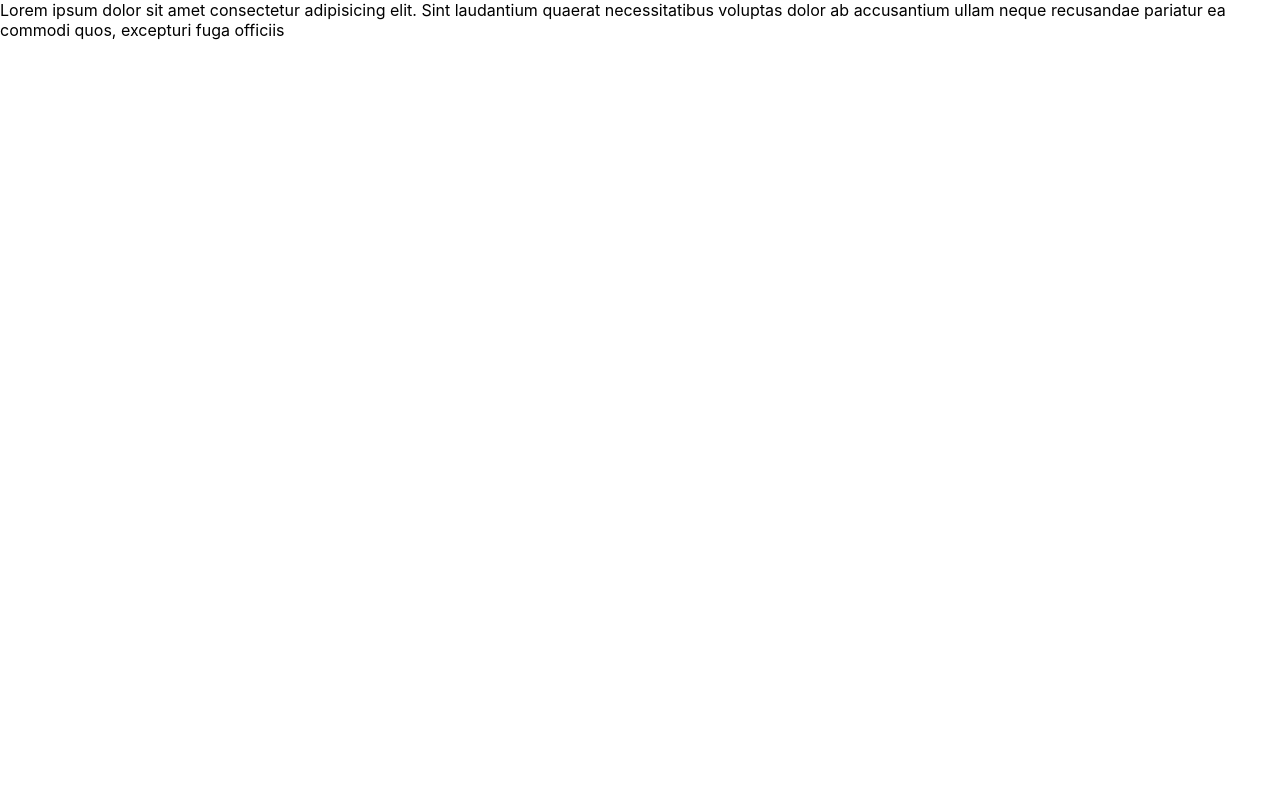
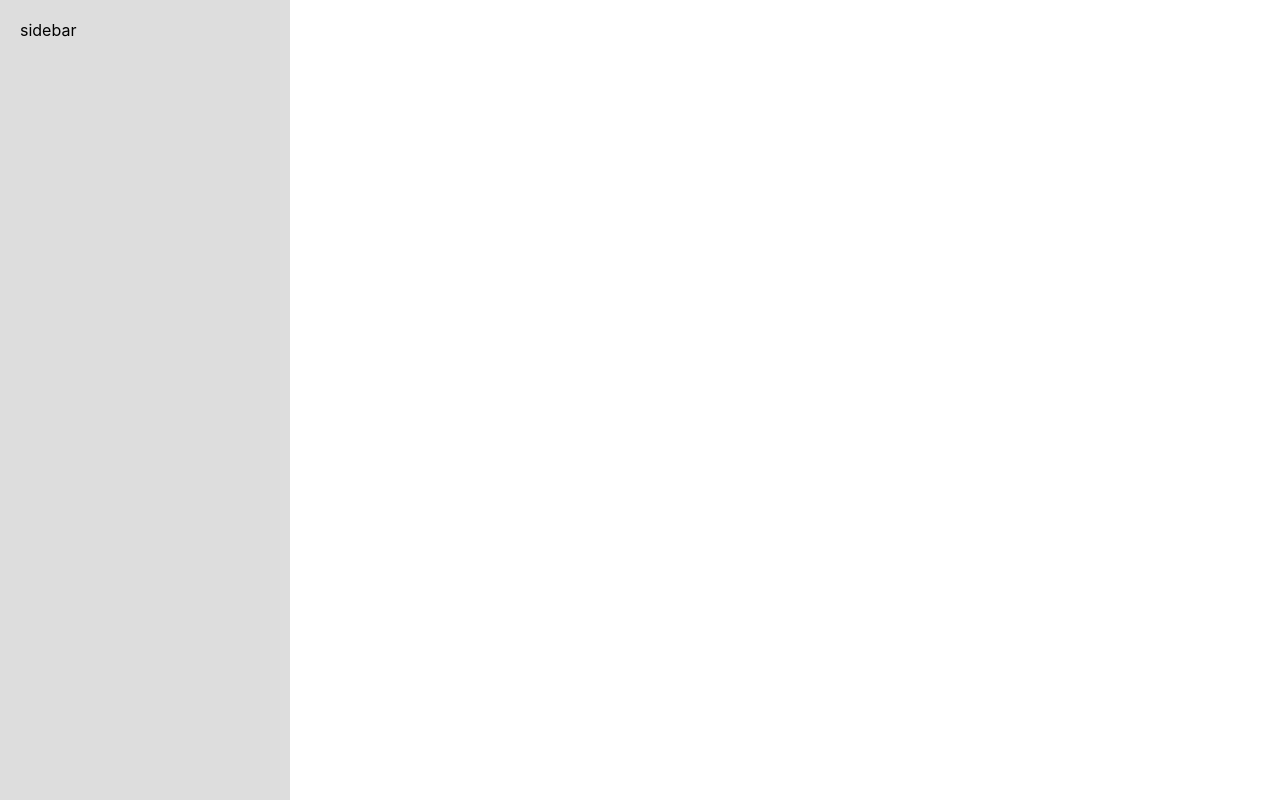
Before and after one commit to swizaesar/react-components, a React (Create React App) app: page / in a window 1280 px wide. Built offline with nearby package versions, Linux system fonts and the light colour scheme.

Commit message:
statring for develop

```diff
--- a/package.json
+++ b/package.json
@@ -7,6 +7,7 @@
     "@testing-library/react": "^9.3.2",
     "@testing-library/user-event": "^7.1.2",
     "bootstrap": "^4.5.2",
+    "prop-types": "^15.7.2",
     "react": "^16.13.1",
     "react-dom": "^16.13.1",
     "react-router-dom": "^5.2.0",
--- /dev/null
+++ b/src/Components/Sidebar/index.js
@@ -0,0 +1,7 @@
+import React from "react";
+import Style from "./style";
+
+const Sidebar = ({ routes = [] }) => {
+    return <Style>sidebar</Style>;
+};
+export default Sidebar;
--- /dev/null
+++ b/src/Components/Sidebar/style.js
@@ -0,0 +1,16 @@
+import styled from "styled-components";
+import { Nav } from "reactstrap";
+import { sidebar } from "../../Utils/variable";
+const Style = styled(Nav)`
+    position: fixed;
+    overflow: auto;
+    left: 0;
+    top: 0;
+    margin: 0;
+    padding: 20px;
+    bottom: 0;
+    height: 100%;
+    background: #ddd;
+    width: ${sidebar.width}px;
+`;
+export default Style;
--- a/src/Pages/LandingPage/index.js
+++ b/src/Pages/LandingPage/index.js
@@ -1,13 +1,6 @@
 import React from "react";
 
 const LandingPage = () => {
-    return (
-        <div>
-            Lorem ipsum dolor sit amet consectetur adipisicing elit. Sint
-            laudantium quaerat necessitatibus voluptas dolor ab accusantium
-            ullam neque recusandae pariatur ea commodi quos, excepturi fuga
-            officiis
-        </div>
-    );
+    return <div></div>;
 };
 export default LandingPage;
--- a/src/Routes/RouteGuestLayout.js
+++ b/src/Routes/RouteGuestLayout.js
@@ -1,12 +1,14 @@
 import React, { Suspense, useEffect, Fragment } from "react";
 import { Switch, Route } from "react-router-dom";
 import routesList from "./RoutesList";
+import Sidebar from "../Components/Sidebar";
 // import Header from "../Components/Header";
 
 const RouteGuestLayout = (props) => {
     return (
         <Switch>
             <Suspense fallback={<div>Loading...</div>}>
+                <Sidebar routes={routesList.filter((item) => item.sidebar)} />
                 {routesList
                     .filter((item) => item.layout === "")
                     .map((item, key) => {
@@ -19,6 +21,8 @@ const RouteGuestLayout = (props) => {
                                 ) : (
                                     false
                                 )} */}
+                                {/* {item.isSidebar === true &&
+
                                 <div>
                                     <Route
                                         exact
--- a/src/Routes/RoutesList.js
+++ b/src/Routes/RoutesList.js
@@ -5,9 +5,13 @@ export default [
         component: lazy(() => import("../Pages/LandingPage")),
         path: "/",
         isHeader: true,
-        role: ["guest"],
         layout: "",
         isFooter: true,
+        sidebar: {
+            icon: "fas fa-wallet #000",
+            name: "Home",
+            activeName: "home",
+        },
         title: "Home",
     },
 ];
--- /dev/null
+++ b/src/Utils/variable.js
@@ -0,0 +1,3 @@
+export const sidebar = {
+    width: 250,
+};
```
